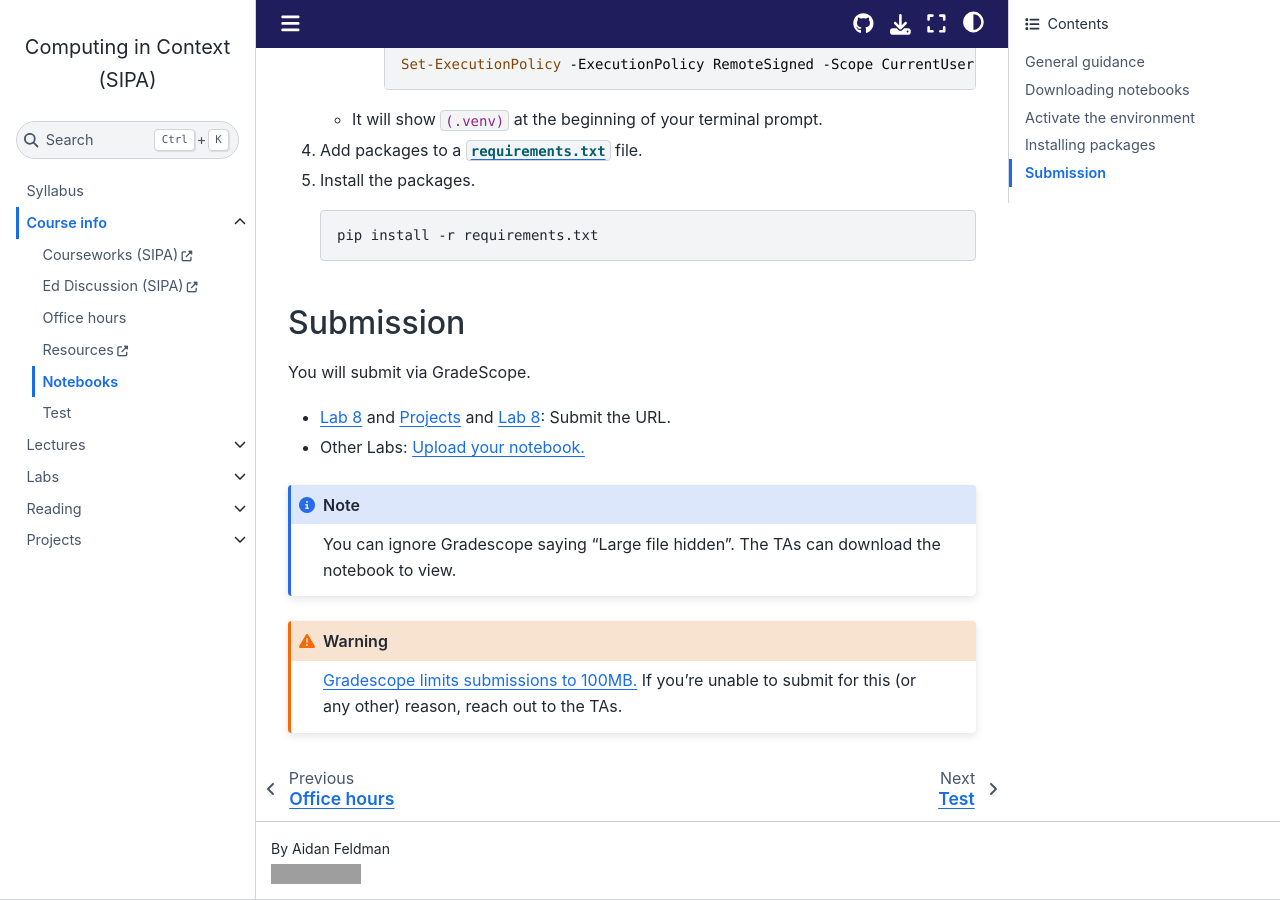
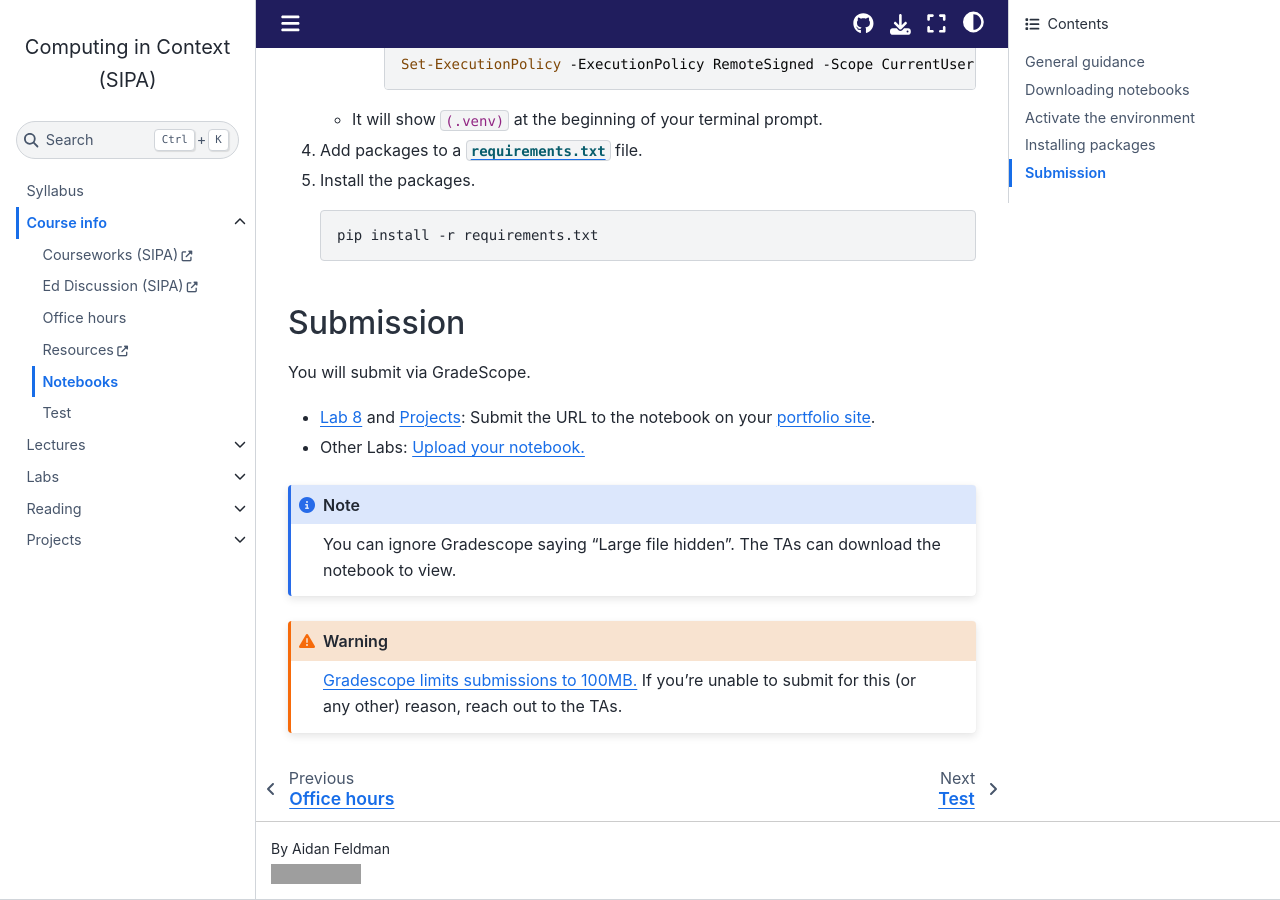
Before and after one commit to afeld/computing-in-context, a Jupyter Book: the page built from notebooks.md, in a window 1280 px wide and 900 px high, scrolled down 1679 px. Built offline with Jupyter Book 1.0.4 settings and Sphinx 7.4.7 and the Sphinx Book theme 1.1.4, drawn with Linux system fonts in a browser that asks for light colours; pages that are not in the unit, such as notebooks, are missing from menus; comment, search, counter and statistics services are not loaded; grey boxes are pictures that could not be loaded.

Commit message:
clarify portfolio submission

````diff
--- a/notebooks.md
+++ b/notebooks.md
@@ -77,7 +77,7 @@ This will need to be done any time you add packages.
 
 You will submit via GradeScope.
 
-- [Lab 8](lab_8.ipynb) and [Projects](projects.md) and [Lab 8](lab_8.ipynb): Submit the URL.
+- [Lab 8](lab_8.ipynb) and [Projects](projects.md): Submit the URL to the notebook on your [portfolio site](lab_8.ipynb).
 - Other Labs: [Upload your notebook.](https://courseworks2.columbia.edu/courses/230821/external_tools/29680?display=borderless)
 
 ```{note}
````
Also changed, not shown: project_3.md (+0 -2 lines).
